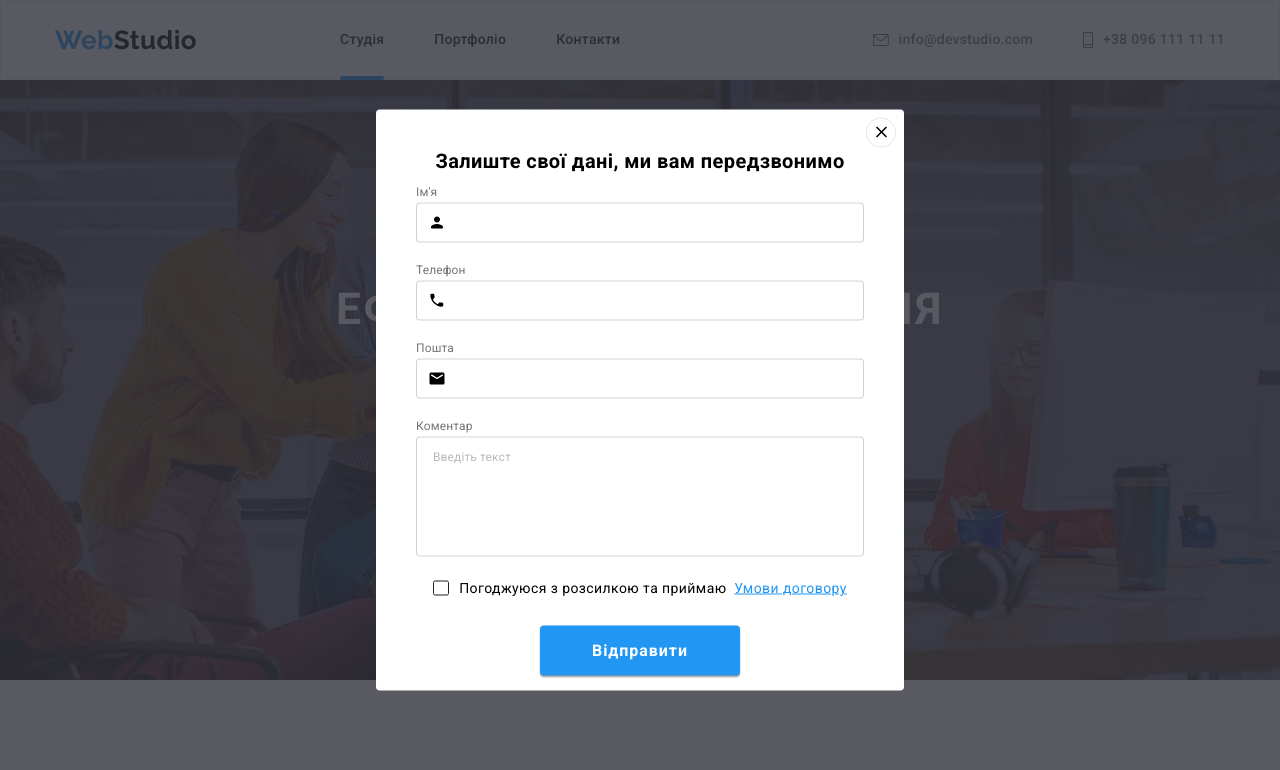
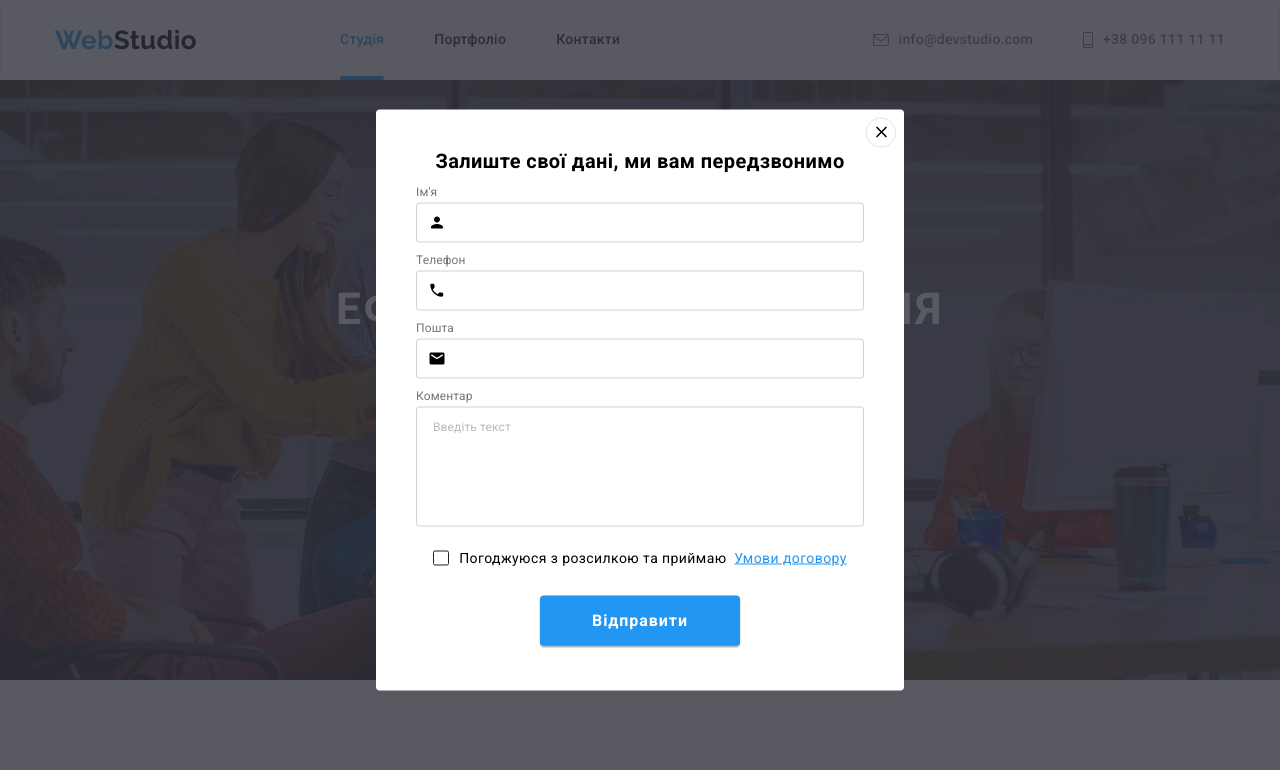
Before and after one commit to Anzhela-Ostrovska/goit-markup-hw-07, a plain HTML site: page index.html in a window 1280 px wide. Both pictures are taken after a click on the button "Замовити послугу". Shown: the top 770 px of the page. Drawn offline with nearby package versions, Linux system fonts and the light colour scheme.

Commit message:
changed scss

```diff
--- a/index.html
+++ b/index.html
@@ -17,7 +17,6 @@
   </head>
   <body>
     <!-- Шапка сайта -->
-
     <header class="page-header">
       <div class="container nav">
         <nav class="nav">
@@ -543,7 +542,7 @@
               </svg>
             </span>
           </label>
-          <label class="form__field">
+          <label class="form__textarea">
             <span class="form__label">Коментар</span>
             <textarea class="form__comment" name="comment" placeholder="Введіть текст"></textarea>
           </label>
--- a/sass/components/_modal-content.scss
+++ b/sass/components/_modal-content.scss
@@ -10,9 +10,11 @@
   flex-direction: column;
 }
 .form__field {
+  margin-bottom: 10px;
+}
+.form__textarea {
   margin-bottom: 20px;
 }
-
 .form__label {
   display: block;
   margin-bottom: 4px;
--- a/sass/layout/_header.scss
+++ b/sass/layout/_header.scss
@@ -45,8 +45,10 @@
 .site-nav__link_active {
   color: var(--accent-color);
 }
+
 .active {
   position: relative;
+  color: var(--accent-color);
 
   &::after {
     content: '';
```
Also changed, not shown: portfolio.html (+2 -2 lines), css/main.css, css/main.min.css, css/portfolio.css, css/portfolio.min.css, 4 other files.
